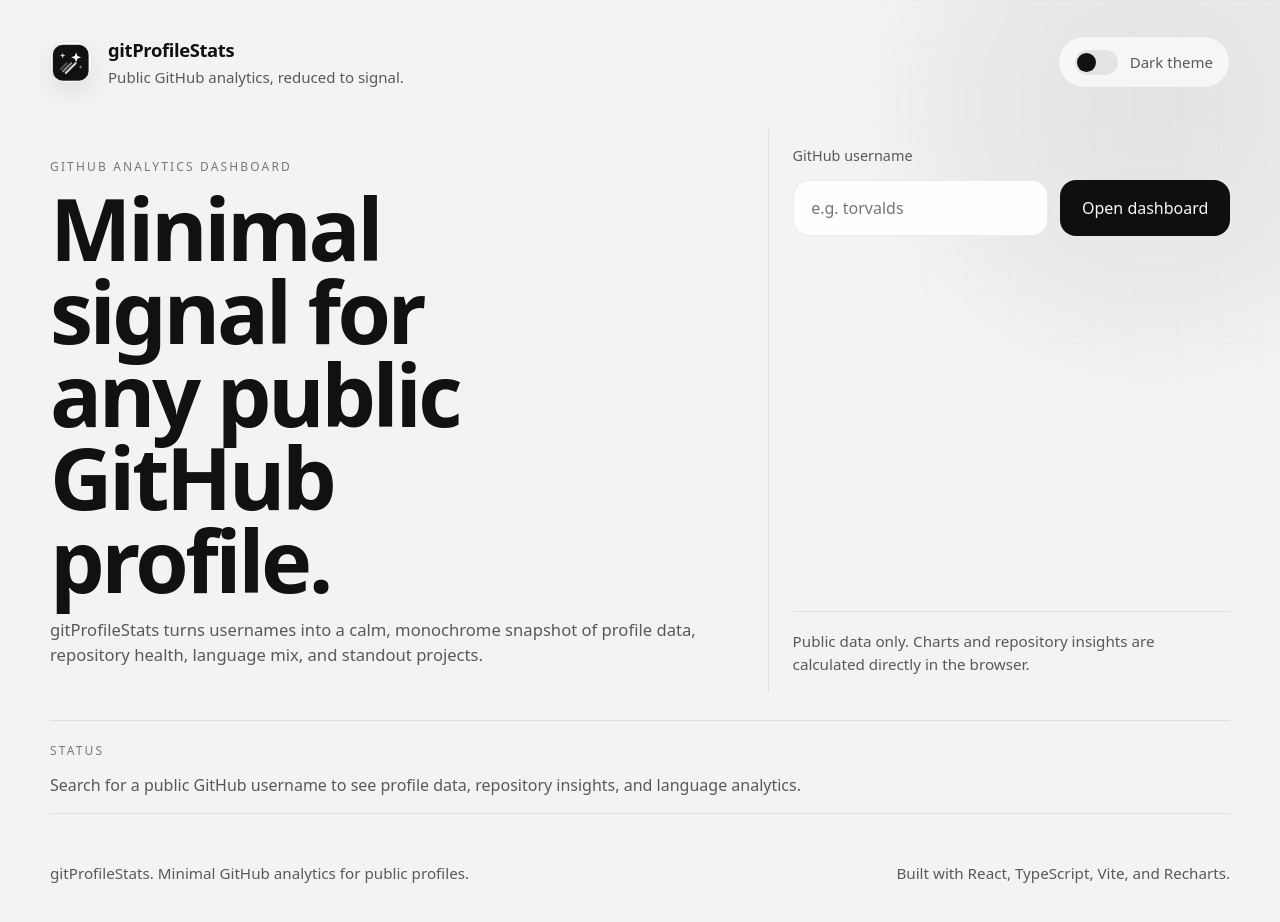
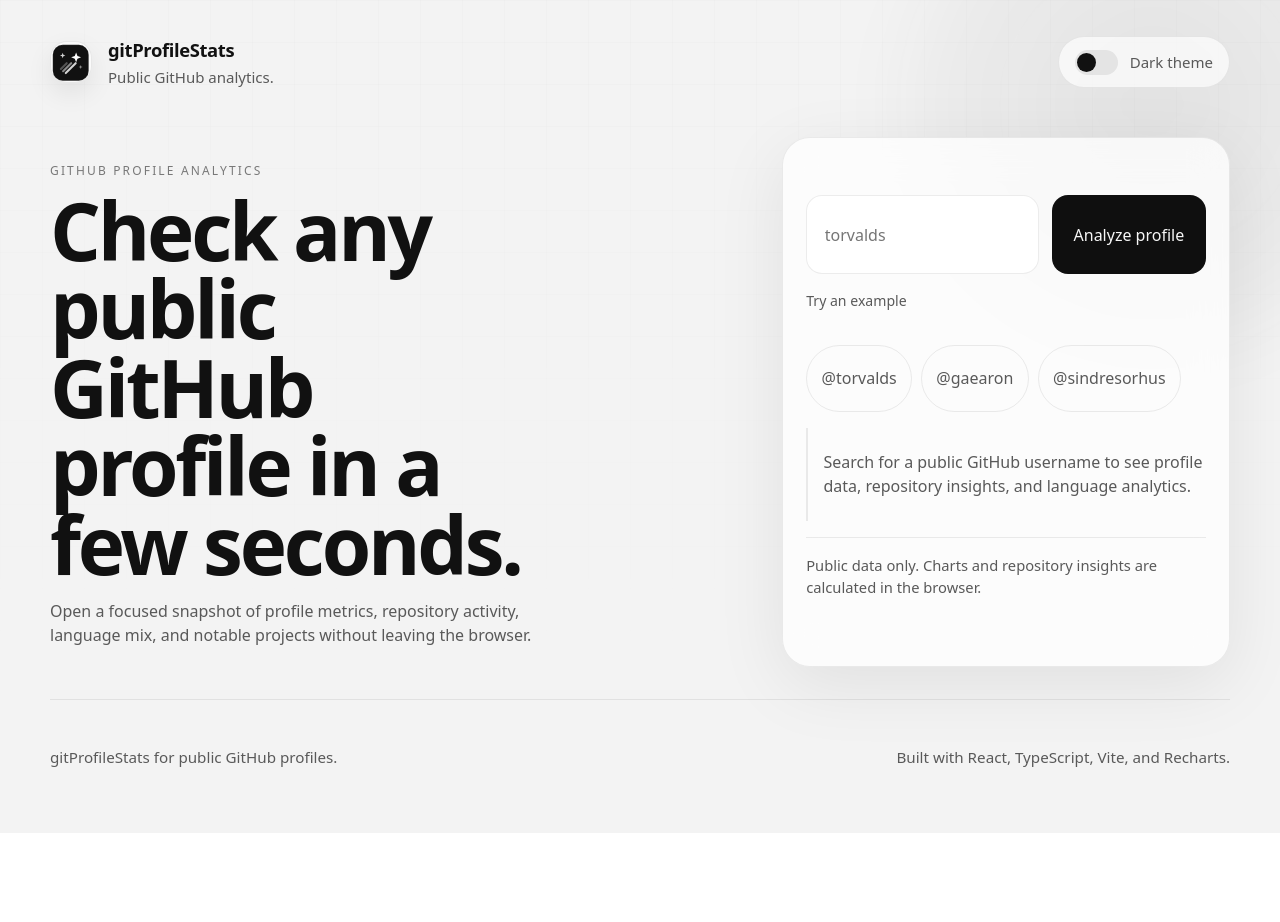
Before and after one commit to minkinad/git-profile-stats, a React (Vite) app: page / in a window 1280 px wide. Shown: the top 922 px of the page. After the commit the page ends 833 px from the top, so only its background shows below. Built offline with nearby package versions, Linux system fonts and the light colour scheme; no server answers.

Commit message:
feat: simplify landing page and expand repo analytics

```diff
--- a/src/App.tsx
+++ b/src/App.tsx
@@ -167,8 +167,16 @@ export default function App() {
     void loadAnalysis(route.username);
   }, [route]);
 
-  function handleAnalyze() {
-    const trimmedUsername = username.trim();
+  function handleUsernameChange(value: string) {
+    setUsername(value);
+
+    if (errorMessage) {
+      setErrorMessage(null);
+    }
+  }
+
+  function handleAnalyzeFor(targetUsername: string) {
+    const trimmedUsername = targetUsername.trim();
 
     if (!trimmedUsername) {
       setErrorMessage('Enter a GitHub username to begin.');
@@ -184,6 +192,16 @@ export default function App() {
     }
 
     window.location.hash = getProfileHash(trimmedUsername);
+  }
+
+  function handleAnalyze() {
+    handleAnalyzeFor(username);
+  }
+
+  function handleExamplePick(exampleUsername: string) {
+    setUsername(exampleUsername);
+    setErrorMessage(null);
+    handleAnalyzeFor(exampleUsername);
   }
 
   function handleThemeToggle(event: MouseEvent<HTMLButtonElement>) {
@@ -240,22 +258,13 @@ export default function App() {
           <>
             <Hero
               username={username}
-              onUsernameChange={setUsername}
+              onUsernameChange={handleUsernameChange}
               onAnalyze={handleAnalyze}
+              onExamplePick={handleExamplePick}
               isLoading={isLoading}
+              statusMessage={statusMessage}
+              errorMessage={errorMessage}
             />
-
-            {errorMessage ? (
-              <section className="status-panel">
-                <span className="section-label">Status</span>
-                <div className="error-message">{errorMessage}</div>
-              </section>
-            ) : (
-              <section className="status-panel status-panel-muted">
-                <span className="section-label">Status</span>
-                <p>{statusMessage}</p>
-              </section>
-            )}
           </>
         ) : (
           <>
--- a/src/components/Footer.tsx
+++ b/src/components/Footer.tsx
@@ -1,7 +1,7 @@
 export function Footer() {
   return (
     <footer className="site-footer">
-      <p>gitProfileStats. Minimal GitHub analytics for public profiles.</p>
+      <p>gitProfileStats for public GitHub profiles.</p>
       <p>Built with React, TypeScript, Vite, and Recharts.</p>
     </footer>
   );
--- a/src/components/Header.tsx
+++ b/src/components/Header.tsx
@@ -19,7 +19,7 @@ export function Header({
           <Logo />
           <div>
             <span className="brand-name">gitProfileStats</span>
-            <p className="brand-tagline">Public GitHub analytics, reduced to signal.</p>
+            <p className="brand-tagline">Public GitHub analytics.</p>
           </div>
         </div>
       </a>
--- a/src/components/Hero.tsx
+++ b/src/components/Hero.tsx
@@ -4,37 +4,67 @@ interface HeroProps {
   username: string;
   onUsernameChange: (value: string) => void;
   onAnalyze: () => void;
+  onExamplePick: (value: string) => void;
   isLoading: boolean;
+  statusMessage: string;
+  errorMessage: string | null;
 }
+
+const exampleUsernames = ['torvalds', 'gaearon', 'sindresorhus'];
 
 export function Hero({
   username,
   onUsernameChange,
   onAnalyze,
+  onExamplePick,
   isLoading,
+  statusMessage,
+  errorMessage,
 }: HeroProps) {
   return (
-    <section className="hero">
+    <section className="hero hero-home">
       <div className="hero-copy">
-        <span className="eyebrow">GitHub analytics dashboard</span>
-        <h1>Minimal signal for any public GitHub profile.</h1>
+        <span className="eyebrow">GitHub profile analytics</span>
+        <h1>Check any public GitHub profile in a few seconds.</h1>
         <p className="hero-description">
-          gitProfileStats turns usernames into a calm, monochrome snapshot of profile data,
-          repository health, language mix, and standout projects.
+          Open a focused snapshot of profile metrics, repository activity, language mix,
+          and notable projects without leaving the browser.
         </p>
       </div>
-      <div className="hero-panel">
+      <div className="hero-panel panel">
         <SearchForm
           username={username}
           onUsernameChange={onUsernameChange}
           onSubmit={onAnalyze}
           isLoading={isLoading}
-          buttonLabel="Open dashboard"
+          buttonLabel="Analyze profile"
           inputId="hero-github-username"
+          hideLabel
         />
+        <div className="hero-examples">
+          <span className="hero-examples-label">Try an example</span>
+          <div className="hero-example-list">
+            {exampleUsernames.map((exampleUsername) => (
+              <button
+                key={exampleUsername}
+                className="hero-example-chip"
+                type="button"
+                onClick={() => onExamplePick(exampleUsername)}
+                disabled={isLoading}
+              >
+                @{exampleUsername}
+              </button>
+            ))}
+          </div>
+        </div>
+        <div
+          className={errorMessage ? 'hero-status hero-status-error' : 'hero-status'}
+          aria-live="polite"
+        >
+          {errorMessage ?? statusMessage}
+        </div>
         <div className="hero-footnote">
-          Public data only. Charts and repository insights are calculated directly in
-          the browser.
+          Public data only. Charts and repository insights are calculated in the browser.
         </div>
       </div>
     </section>
--- a/src/components/SearchForm.tsx
+++ b/src/components/SearchForm.tsx
@@ -8,6 +8,7 @@ interface SearchFormProps {
   label?: string;
   buttonLabel?: string;
   inputId?: string;
+  hideLabel?: boolean;
 }
 
 export function SearchForm({
@@ -18,6 +19,7 @@ export function SearchForm({
   label = 'GitHub username',
   buttonLabel = 'Analyze',
   inputId = 'github-username',
+  hideLabel = false,
 }: SearchFormProps) {
   function handleSubmit(event: FormEvent<HTMLFormElement>) {
     event.preventDefault();
@@ -27,7 +29,7 @@ export function SearchForm({
   return (
     <form className="search-form" onSubmit={handleSubmit}>
       <label className="search-label" htmlFor={inputId}>
-        {label}
+        <span className={hideLabel ? 'sr-only' : undefined}>{label}</span>
       </label>
       <div className="search-row">
         <input
@@ -35,7 +37,7 @@ export function SearchForm({
           className="search-input"
           type="text"
           autoComplete="off"
-          placeholder="e.g. torvalds"
+          placeholder="torvalds"
           value={username}
           onChange={(event) => onUsernameChange(event.target.value)}
           aria-label="GitHub username"
--- a/src/index.css
+++ b/src/index.css
@@ -116,6 +116,18 @@ a {
 button,
 input {
   font: inherit;
+}
+
+.sr-only {
+  position: absolute;
+  width: 1px;
+  height: 1px;
+  padding: 0;
+  margin: -1px;
+  overflow: hidden;
+  clip: rect(0, 0, 0, 0);
+  white-space: nowrap;
+  border: 0;
 }
 
 #root {
@@ -356,9 +368,10 @@ input {
 
 .hero {
   display: grid;
-  grid-template-columns: minmax(0, 1.35fr) minmax(320px, 0.9fr);
-  gap: 1.5rem;
-  padding: 0.5rem 0 1.75rem;
+  grid-template-columns: minmax(0, 1.2fr) minmax(320px, 28rem);
+  gap: 2rem;
+  align-items: end;
+  padding: 1rem 0 2rem;
   border-bottom: 1px solid var(--line-soft);
 }
 
@@ -371,22 +384,23 @@ input {
 }
 
 .hero-copy {
-  padding: clamp(1rem, 2vw, 1.5rem) 0;
+  max-width: 42rem;
+  padding: clamp(0.5rem, 2vw, 1.25rem) 0;
 }
 
 .hero-copy h1 {
   margin: 0.65rem 0 1rem;
-  font-size: clamp(2.8rem, 8vw, 5.4rem);
-  line-height: 0.96;
+  font-size: clamp(2.8rem, 7vw, 5rem);
+  line-height: 0.98;
   letter-spacing: -0.04em;
-  max-width: 10ch;
+  max-width: 11ch;
   font-weight: 700;
 }
 
 .hero-description {
-  max-width: 42rem;
+  max-width: 34rem;
   margin: 0;
-  font-size: 1.04rem;
+  font-size: 1rem;
   color: var(--text-secondary);
 }
 
@@ -401,16 +415,14 @@ input {
 }
 
 .hero-panel {
-  display: flex;
-  flex-direction: column;
-  justify-content: space-between;
-  padding: 1rem 0 1rem 1.5rem;
-  border-left: 1px solid var(--line-soft);
+  display: grid;
+  gap: 1rem;
+  align-self: stretch;
 }
 
 .search-form {
   display: grid;
-  gap: 0.85rem;
+  gap: 0.75rem;
 }
 
 .search-label {
@@ -462,12 +474,67 @@ input {
   opacity: 0.75;
 }
 
+.hero-examples {
+  display: grid;
+  gap: 0.75rem;
+}
+
+.hero-examples-label {
+  color: var(--text-secondary);
+  font-size: 0.88rem;
+}
+
+.hero-example-list {
+  display: flex;
+  flex-wrap: wrap;
+  gap: 0.55rem;
+}
+
+.hero-example-chip {
+  padding: 0.55rem 0.9rem;
+  border: 1px solid var(--surface-line);
+  border-radius: 999px;
+  background: transparent;
+  color: var(--text-secondary);
+  cursor: pointer;
+  transition:
+    transform 180ms ease,
+    border-color 180ms ease,
+    color 180ms ease,
+    background-color 180ms ease;
+}
+
+.hero-example-chip:hover:not(:disabled) {
+  transform: translateY(-1px);
+  border-color: var(--line-strong);
+  color: var(--text-primary);
+  background: var(--input-bg);
+}
+
+.hero-example-chip:disabled {
+  cursor: wait;
+  opacity: 0.7;
+}
+
+.hero-status {
+  min-height: 2.75rem;
+  padding-left: 0.95rem;
+  border-left: 2px solid var(--line-soft);
+  color: var(--text-secondary);
+  display: flex;
+  align-items: center;
+}
+
+.hero-status-error {
+  border-left-color: var(--error-accent);
+  color: var(--text-primary);
+}
+
 .hero-footnote {
-  margin-top: 1.4rem;
-  padding-top: 1.15rem;
+  padding-top: 1rem;
   border-top: 1px solid var(--line-soft);
   color: var(--text-secondary);
-  font-size: 0.95rem;
+  font-size: 0.92rem;
 }
 
 .panel {
@@ -571,19 +638,19 @@ input {
 
 .export-button {
   background: var(--surface-deep);
-  color: var(--surface-deep-hover);
+  color: var(--button-text);
   border: none;
   padding: 0.5rem 0.75rem;
   border-radius: 0.5rem;
   font-size: 0.875rem;
   font-weight: 500;
   cursor: pointer;
-  transition: background-color 180ms ease;
+  transition: background-color 180ms ease, color 180ms ease;
 }
 
 .export-button:hover {
   background: var(--surface-deep-hover);
-  color: var(--surface-deep);
+  color: var(--button-text);
 }
 
 .profile-topline a,
@@ -924,15 +991,18 @@ input {
     grid-template-columns: repeat(2, minmax(0, 1fr));
   }
 
-  .hero-copy {
-    grid-column: 1 / -1;
+  .hero {
+    grid-template-columns: 1fr;
+    gap: 1.25rem;
+  }
+
+  .hero-copy,
+  .hero-panel {
+    grid-column: auto;
   }
 
   .hero-panel {
-    grid-column: 1 / -1;
-    padding: 1rem 0 0;
-    border-left: 0;
-    border-top: 1px solid var(--line-soft);
+    max-width: 36rem;
   }
 
   .profile-copy,
@@ -989,6 +1059,10 @@ input {
     gap: 1rem;
   }
 
+  .hero-panel {
+    max-width: none;
+  }
+
   .search-button {
     width: 100%;
   }
--- a/src/services/githubApi.ts
+++ b/src/services/githubApi.ts
@@ -153,12 +153,12 @@ async function fetchRepoCommitTotal(
   );
 }
 
-async function fetchCommitTotalsForTopRepos(
+async function fetchCommitTotalsForAllRepos(
   username: string,
   repos: GitHubRepo[],
 ): Promise<Record<number, number>> {
   const results = await Promise.all(
-    getTopReposForCommitAnalytics(repos).map(async (repo) => {
+    repos.map(async (repo) => {
       try {
         const commitTotal = await fetchRepoCommitTotal(username, repo.name);
         return [repo.id, commitTotal] as const;
@@ -175,18 +175,6 @@ interface GitHubCommitActivityWeek {
   total: number;
   week: number;
   days: number[];
-}
-
-function getTopReposForCommitAnalytics(repos: GitHubRepo[]): GitHubRepo[] {
-  return [...repos]
-    .sort((left, right) => {
-      if (right.stargazers_count === left.stargazers_count) {
-        return new Date(right.updated_at).getTime() - new Date(left.updated_at).getTime();
-      }
-
-      return right.stargazers_count - left.stargazers_count;
-    })
-    .slice(0, 10);
 }
 
 function getMonthlyRangeExcludingCurrentMonth(): Date[] {
@@ -276,7 +264,7 @@ async function fetchMonthlyCommitSeries(
   );
 
   const commitActivityResults = await Promise.all(
-    getTopReposForCommitAnalytics(repos).map(async (repo) => {
+    repos.map(async (repo) => {
       try {
         return await fetchRepoCommitActivity(username, repo.name);
       } catch {
@@ -321,7 +309,7 @@ export async function analyzeGitHubUser(
   const user = await fetchUser(username);
   const repos = await fetchRepos(username, user.public_repos);
   const [commitTotalsByRepoId, monthlyCommitsChart] = await Promise.all([
-    fetchCommitTotalsForTopRepos(username, repos),
+    fetchCommitTotalsForAllRepos(username, repos),
     fetchMonthlyCommitSeries(username, repos),
   ]);
   const analytics = buildAnalytics(
```
Also changed, not shown: src/components/ChartsSection.tsx (+11 -9 lines).
